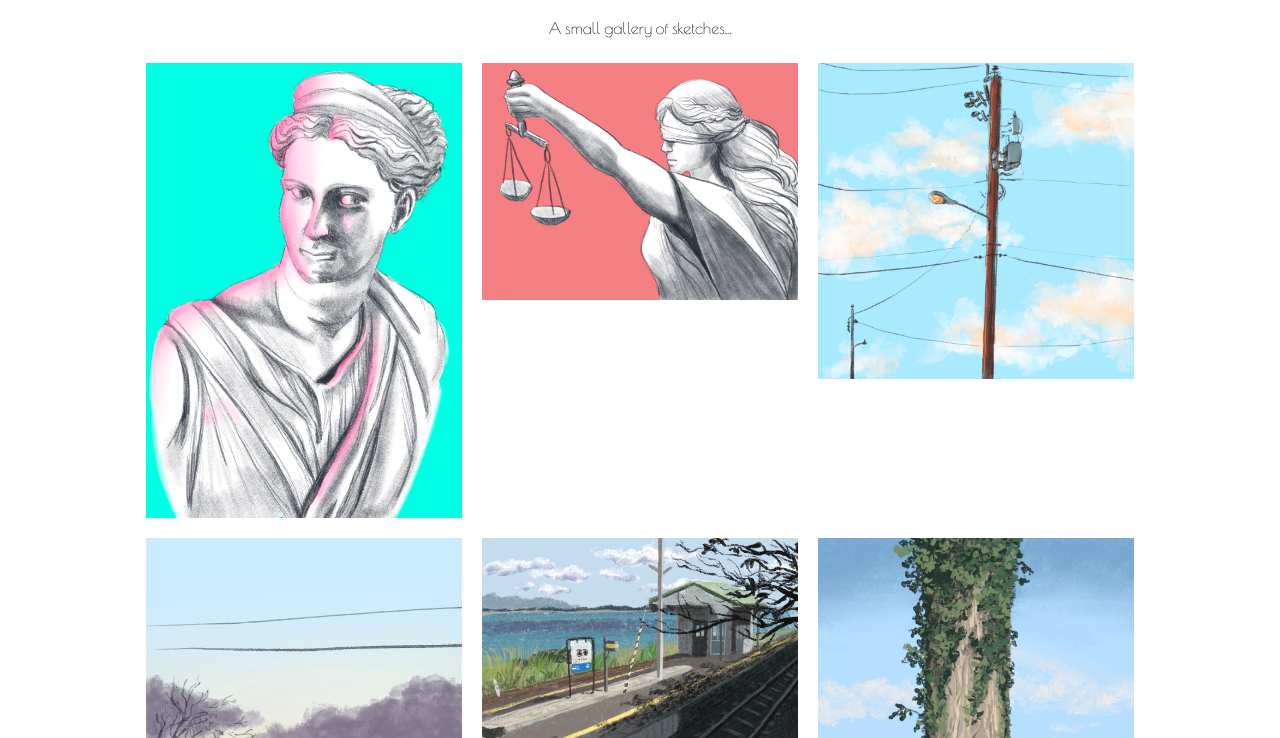
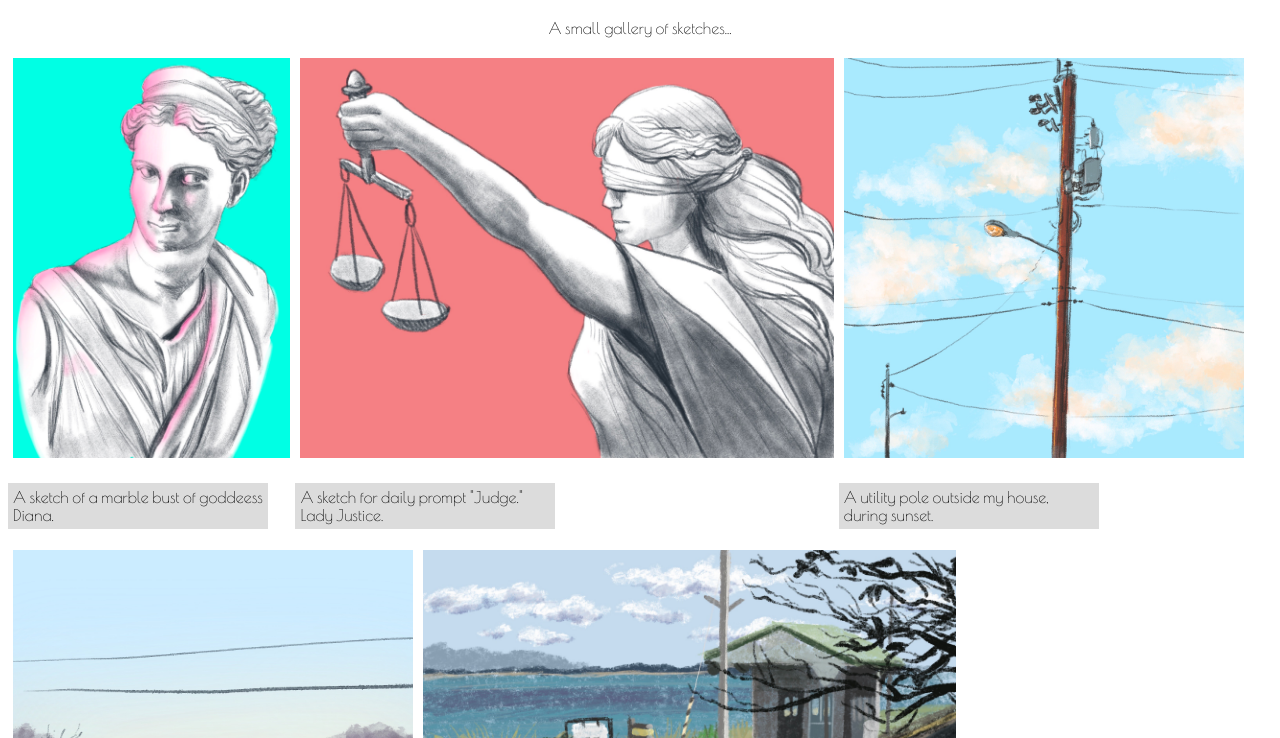
Before and after one commit to steph-inners/steph-inners.github.io, a plain HTML site: page index.html in a window 1280 px wide. Shown: the part 62-800 px from the top of the page. Drawn offline with nearby package versions, Linux system fonts and the light colour scheme.

Commit message:
Mostly CSS changes, masonry-style

```diff
--- a/index.html
+++ b/index.html
@@ -11,13 +11,31 @@
         <h1>A website just for fun.</h1>
         <p>A small gallery of sketches...</p>
     </div>
-    <container id="sketches">
-        <img src="/images/IMG_0024.jpeg">
-        <img src="/images/IMG_0028.jpeg">
-        <img src="/images/IMG_0006.jpeg">
-        <img src="/images/IMG_0007.jpeg">
-        <img src="/images/IMG_0021.jpeg">
-        <img src="/images/IMG_0026.jpeg">
-    </container>
+    <div id="sketches" class="masonry">
+        <span class="brick">
+            <img src="images/IMG_0024.jpeg" title="A sketch of a marble bust of goddess Diana.">
+            <p>A sketch of a marble bust of goddeess Diana.</p>
+        </span>
+        <span class="brick">
+            <img src="images/IMG_0028.jpeg">
+            <p>A sketch for daily prompt "Judge." Lady Justice.</p>
+        </span>
+        <span class="brick">
+            <img src="images/IMG_0006.jpeg">
+            <p>A utility pole outside my house, during sunset.</p>
+        </span>
+        <span class="brick">
+            <img src="images/IMG_0007.jpeg">
+            <p>A sunset outside the living room window.</p>
+        </span>
+        <span class="brick">
+            <img src="images/IMG_0021.jpeg">
+            <p>A seaside train station in Japan, drawn from photo reference.</p>
+        </span>
+        <span class="brick">
+            <img src="images/IMG_0026.jpeg">
+            <p>A tree in our front yard.</p>
+        </span>
+    </div>
 </body>
 </html>
--- a/stylesheets.css
+++ b/stylesheets.css
@@ -3,18 +3,28 @@
     text-align: center;
 }
 
-#sketches {
+.masonry {
     display:flex;
-    flex-direction: row;
-    flex-wrap: wrap;
-    justify-content: center;
-    align-items: flex-start;
+    flex-flow: row wrap;
+    width: 100%;
 }
 
-#sketches img {
-    flex-shrink: 1;
-    flex-basis: auto;
-    width: 25%;
-    height: 25%;
-    padding: 10px;
+span {
+    align-content: center;
 }
+
+.brick img {
+    flex: auto;
+    height: 400px;
+    padding: 5px;
+}
+
+.brick p {
+    font-family: 'Poiret One';
+    word-wrap: normal;
+    padding: 5px;
+    background: gainsboro;
+    flex: auto;
+    width: 250px;
+    text-align: left;
+}
```
Also changed, not shown: 1 other file.
